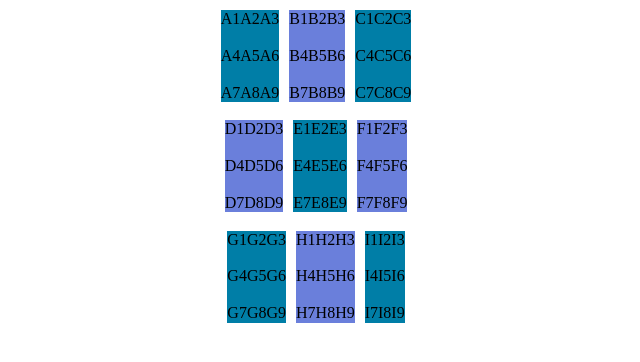
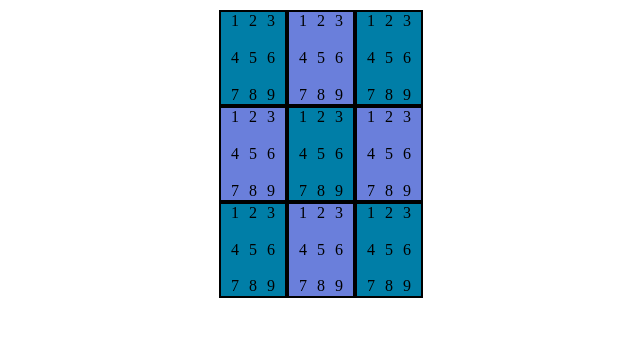
Before and after one commit to RichardRosenblat/wave-function-collapse, a React (Create React App) app: page / in a window 1280 px wide. Shown: the top 362 px of the page, without its empty margins (319-959 px from the left). Built offline with nearby package versions, Linux system fonts and the light colour scheme.

Commit message:
finish basic board

```diff
--- a/src/components/SquaresArea/SquaresArea.module.scss
+++ b/src/components/SquaresArea/SquaresArea.module.scss
@@ -1,14 +1,22 @@
 @import "../../styles/variables";
+
+
+@mixin border {
+    border: 2px;
+    border-style : solid;
+}
 
 .line {
     display: flex;
 }
 .color-1 {
     background-color: $blue1;
+    @include border;
 }
 .color-2 {
     background-color: $blue2;
+    @include border;
 }
-.between-lines {
+.between-rows {
     width: 10px;
 }
--- a/src/components/SquaresArea/index.tsx
+++ b/src/components/SquaresArea/index.tsx
@@ -17,24 +17,41 @@
 		<>
 			<div className={Styles[color]}>
 				<div className={Styles.line}>
-				<div>{id}1</div>
-				<div>{id}2</div>
-				<div>{id}3</div>
+					<div className={Styles["between-rows"]}></div>
+					<div>1</div>
+					<div className={Styles["between-rows"]}></div>
+
+					<div>2</div>
+					<div className={Styles["between-rows"]}></div>
+
+					<div>3</div>
+					<div className={Styles["between-rows"]}></div>
 				</div>
 				<br />
 				<div className={Styles.line}>
-				<div>{id}4</div>
-				<div>{id}5</div>
-				<div>{id}6</div>
+					<div className={Styles["between-rows"]}></div>
+					<div>4</div>
+					<div className={Styles["between-rows"]}></div>
+
+					<div>5</div>
+					<div className={Styles["between-rows"]}></div>
+
+					<div>6</div>
+					<div className={Styles["between-rows"]}></div>
 				</div>
 				<br />
 				<div className={Styles.line}>
-				<div>{id}7</div>
-				<div>{id}8</div>
-				<div>{id}9</div>
+					<div className={Styles["between-rows"]}></div>
+					<div>7</div>
+					<div className={Styles["between-rows"]}></div>
+
+					<div>8</div>
+					<div className={Styles["between-rows"]}></div>
+
+					<div>9</div>
+					<div className={Styles["between-rows"]}></div>
 				</div>
 			</div>
-		<div className={Styles['between-lines']}></div>
 		</>
 	);
 
```
Also changed, not shown: src/components/Board/index.tsx (+9 -11 lines). Lines whose indentation alone changed are shown as unchanged.
